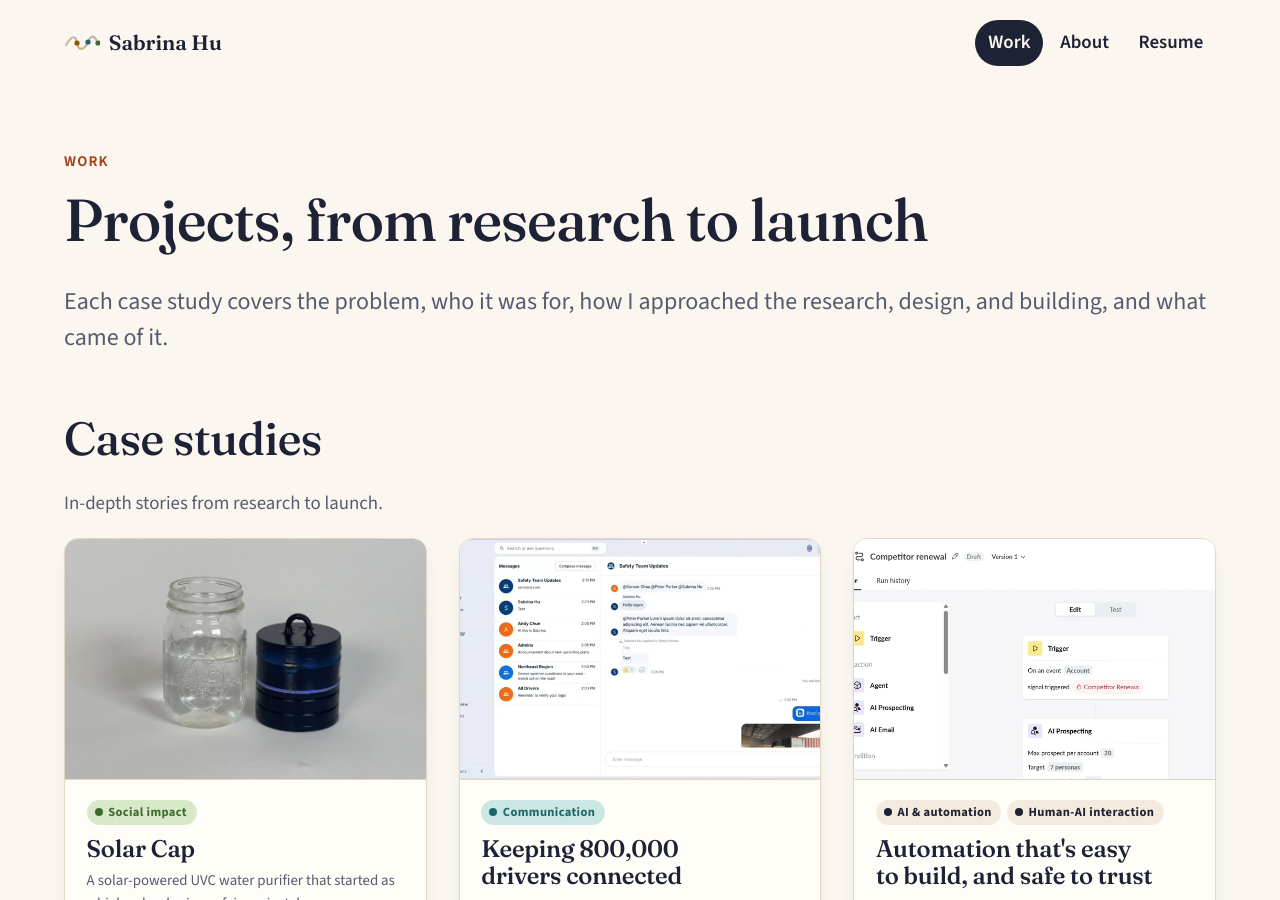
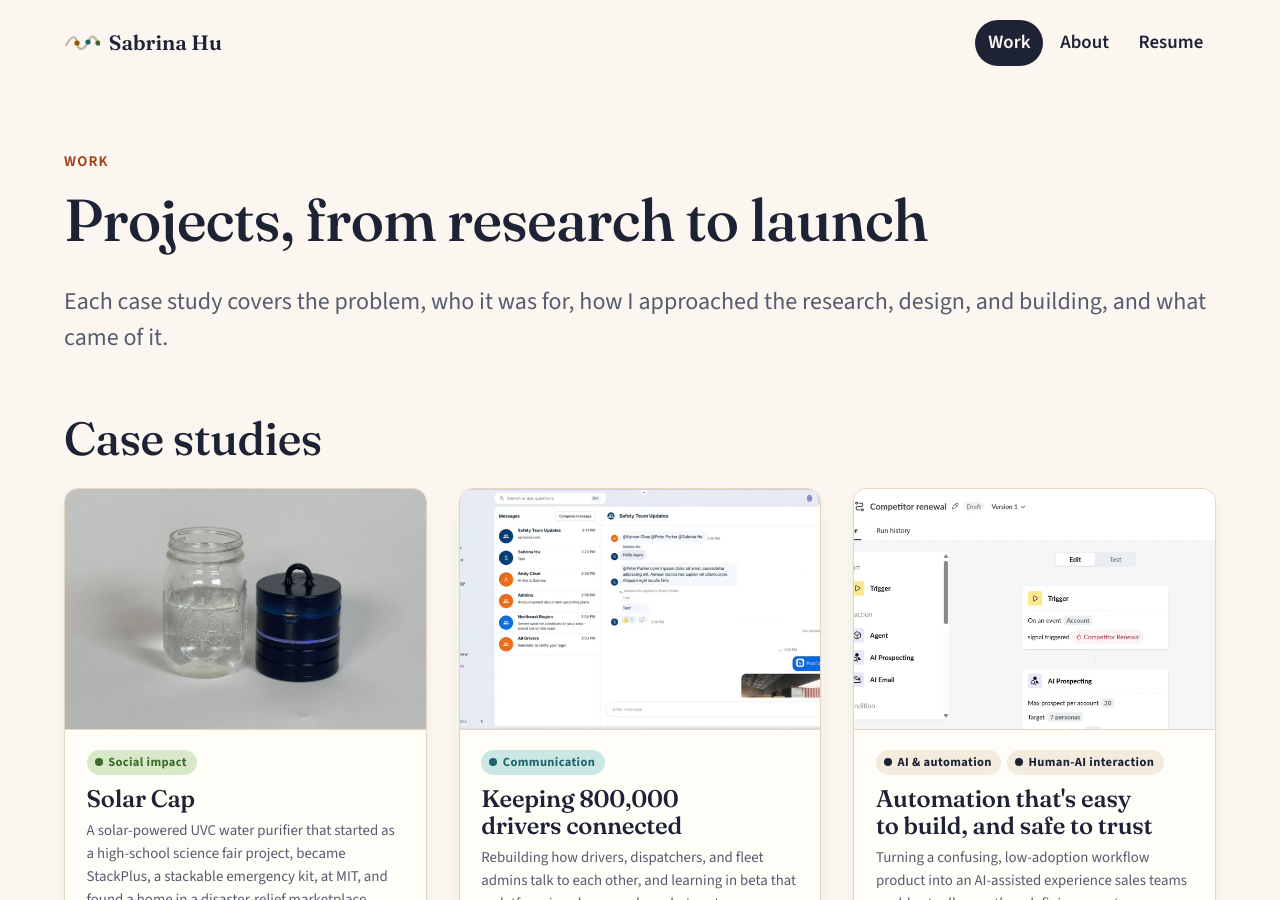
Before and after one commit to sabrinahu618/portfolio, a Jekyll site: the page built from work.html, in a window 1280 px wide and 900 px high. Built offline with Jekyll 4.4.1, drawn with Linux system fonts in a browser that asks for light colours.

Commit message:
Work: remove case studies subtitle
Co-Authored-By: Claude Opus 5.5 <noreply@anthropic.com>
Claude-Session: https://claude.ai/code/session_01HybnYJGYPLDq5hkAYptQSd

```diff
--- a/work.html
+++ b/work.html
@@ -16,7 +16,6 @@ description: Case studies in human-centered design, research, teaching, and AI p
   {%- assign short = projects | where: "format", "short" -%}
   <section aria-labelledby="case-studies-title">
     <h2 id="case-studies-title" class="section-title">Case studies</h2>
-    <p class="archive__intro">In-depth stories from research to launch.</p>
     <div class="card-grid">
       {%- for pr in deep -%}
         {% include project-card.html project=pr %}
```
